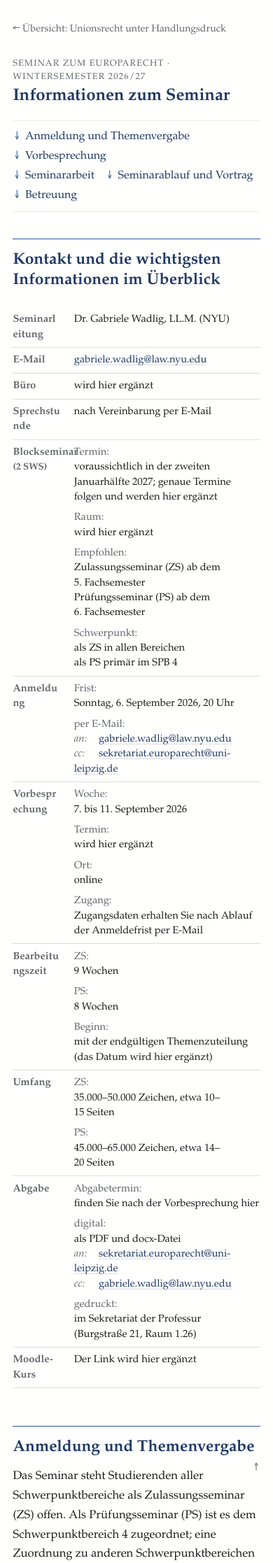
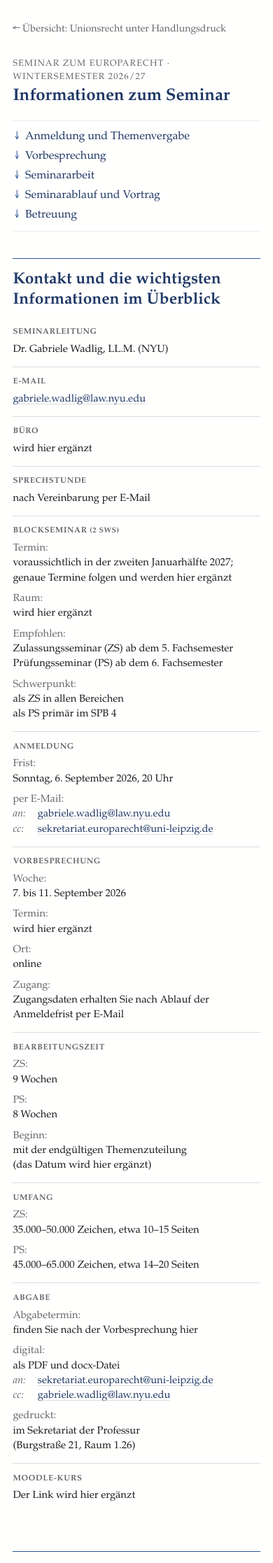
Before and after one commit to gwadlig/Seminar-Europarecht-WiSe-26-27, a Jekyll site: the page built from informationen.md, in a window 390 px wide. Shown: the top 2234 px of the page at 70% size. Built offline with Jekyll 4.4.1, drawn with Linux system fonts in a browser that asks for light colours.

Commit message:
Add files via upload

```diff
--- a/assets/stil.css
+++ b/assets/stil.css
@@ -541,8 +541,9 @@ footer {
   .einleitung > p { text-align: left; }
   .hinweise p { max-width: none; text-align: left; }
   .inhalt > p { text-align: left; }
+  /* Sprungmarken untereinander statt in Flatterzeilen */
   nav.sprung { font-size: 1rem; gap: .3rem; padding: .7rem 0; margin-bottom: 1.7rem; }
-  nav.sprung > div { gap: .3rem 1rem; }
+  nav.sprung > div { flex-direction: column; gap: .3rem; }
   .inhalt table { font-size: .92rem; }
   /* Zu schmal für zwei Spalten: Beschriftung über den Wert */
   .paare { grid-template-columns: 1fr; row-gap: 0; }
@@ -551,6 +552,38 @@ footer {
   .inhalt th, .inhalt td { padding: .45rem .6rem; }
   ol.themen li { gap: .55rem; }
   ol.themen .nr { min-width: 1.5rem; }
+
+  /* Termintabelle: zu schmal für zwei Spalten, daher Zeile für Zeile
+     gestapelt – Beschriftung über dem Wert, jeweils volle Breite.
+     Verhindert den Wortbruch in der linken Spalte und den Überlauf
+     der Inline-Blöcke (.zwei) nach rechts. */
+  .inhalt table.termine,
+  .inhalt table.termine tbody,
+  .inhalt table.termine tr,
+  .inhalt table.termine td { display: block; width: auto; }
+  .inhalt table.termine { table-layout: auto; }
+  .inhalt table.termine tr {
+    padding: .85rem 0;
+    border-bottom: 1px solid var(--linie);
+  }
+  .inhalt table.termine tr:first-child { padding-top: 0; }
+  .inhalt table.termine tr:last-child { border-bottom: 0; }
+  .inhalt table.termine td { padding: 0; border: 0; }
+  .inhalt table.termine td:first-child {
+    width: auto;
+    font-size: .78em;
+    letter-spacing: .06em;
+    text-transform: uppercase;
+    color: var(--grau);
+    line-height: 1.32;
+    margin-bottom: .4rem;
+    hyphens: none;
+  }
+  /* „Blockseminar (2 SWS)“ in einer Zeile statt zweier */
+  .inhalt table.termine .zwei { display: inline; }
+  .inhalt table.termine .zwei br { display: none; }
+  .inhalt table.termine .sws { white-space: nowrap; }
+  .inhalt table.termine .sws::before { content: " "; }
 }
 
 /* --- 9 Druck -------------------------------------------------------------- */
```
